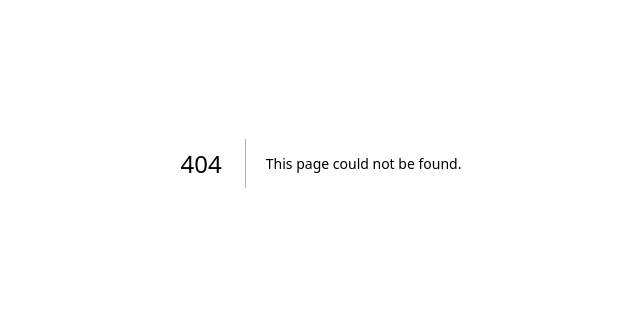
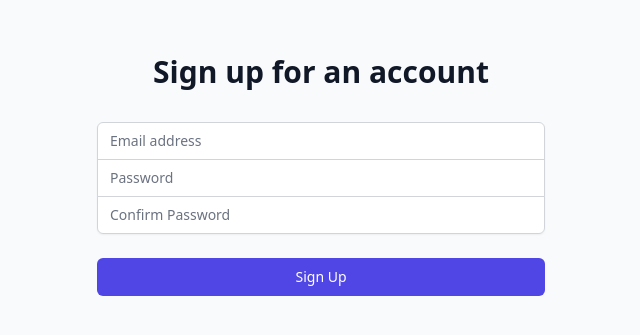
Before and after one commit to berkecengiz/healtcare-management-ai-bot, a Next.js app: page /signup in a window 1280 px wide. Before the commit this address had no page. Shown: the part 237-572 px from the top of the page, without its empty margins (319-959 px from the left). Built offline with nearby package versions, Linux system fonts and the light colour scheme.

Commit message:
login-signup

```diff
--- /dev/null
+++ b/src/pages/login.js
@@ -0,0 +1,28 @@
+import { useState } from 'react';
+// ... other imports as needed
+
+export default function SignIn() {
+  const [email, setEmail] = useState('');
+  const [password, setPassword] = useState('');
+
+  const handleSubmit = async (e) => {
+    e.preventDefault();
+    // Handle sign in
+  };
+
+  return (
+    <div className="min-h-screen flex items-center justify-center">
+      <form onSubmit={handleSubmit} className="bg-white p-6 rounded shadow-md">
+        <div>
+          <label htmlFor="email" className="block">Email</label>
+          <input type="email" id="email" value={email} onChange={e => setEmail(e.target.value)} className="border p-2 rounded w-full" />
+        </div>
+        <div className="mt-4">
+          <label htmlFor="password" className="block">Password</label>
+          <input type="password" id="password" value={password} onChange={e => setPassword(e.target.value)} className="border p-2 rounded w-full" />
+        </div>
+        <button type="submit" className="mt-4 bg-blue-500 text-white p-2 rounded">Log In</button>
+      </form>
+    </div>
+  );
+}
--- /dev/null
+++ b/src/pages/signup.js
@@ -0,0 +1,98 @@
+import axios from 'axios';
+import { useState } from 'react';
+
+export default function SignUp() {
+  const [email, setEmail] = useState('');
+  const [password, setPassword] = useState('');
+  const [confirmPassword, setConfirmPassword] = useState('');
+  const [error, setError] = useState('');
+
+  const handleSubmit = async (e) => {
+    e.preventDefault();
+    setError('');
+
+    if (password !== confirmPassword) {
+      setError('Passwords do not match.');
+      return;
+    }
+
+    try {
+      // Replace with your API endpoint
+      const response = await axios.post('/api/signup', { email, password });
+      // Handle response...
+    } catch (error) {
+      setError('An error occurred during sign up.');
+      // More error handling...
+    }
+  };
+
+  return (
+    <div className="min-h-screen flex items-center justify-center bg-gray-50 py-12 px-4 sm:px-6 lg:px-8">
+      <div className="max-w-md w-full space-y-8">
+        <div>
+          <h2 className="mt-6 text-center text-3xl font-extrabold text-gray-900">
+            Sign up for an account
+          </h2>
+        </div>
+        <form className="mt-8 space-y-6" onSubmit={handleSubmit}>
+          <input type="hidden" name="remember" defaultValue="true" />
+          <div className="rounded-md shadow-sm -space-y-px">
+            <div>
+              <label htmlFor="email-address" className="sr-only">Email address</label>
+              <input
+                id="email-address"
+                name="email"
+                type="email"
+                autoComplete="email"
+                required
+                className="appearance-none rounded-none relative block w-full px-3 py-2 border border-gray-300 placeholder-gray-500 text-gray-900 rounded-t-md focus:outline-none focus:ring-indigo-500 focus:border-indigo-500 focus:z-10 sm:text-sm"
+                placeholder="Email address"
+                value={email}
+                onChange={(e) => setEmail(e.target.value)}
+              />
+            </div>
+            <div>
+              <label htmlFor="password" className="sr-only">Password</label>
+              <input
+                id="password"
+                name="password"
+                type="password"
+                autoComplete="new-password"
+                required
+                className="appearance-none rounded-none relative block w-full px-3 py-2 border border-gray-300 placeholder-gray-500 text-gray-900 focus:outline-none focus:ring-indigo-500 focus:border-indigo-500 focus:z-10 sm:text-sm"
+                placeholder="Password"
+                value={password}
+                onChange={(e) => setPassword(e.target.value)}
+              />
+            </div>
+            <div>
+              <label htmlFor="confirm-password" className="sr-only">Confirm Password</label>
+              <input
+                id="confirm-password"
+                name="confirm-password"
+                type="password"
+                autoComplete="new-password"
+                required
+                className="appearance-none rounded-none relative block w-full px-3 py-2 border border-gray-300 placeholder-gray-500 text-gray-900 rounded-b-md focus:outline-none focus:ring-indigo-500 focus:border-indigo-500 focus:z-10 sm:text-sm"
+                placeholder="Confirm Password"
+                value={confirmPassword}
+                onChange={(e) => setConfirmPassword(e.target.value)}
+              />
+            </div>
+          </div>
+
+          {error && <div className="text-red-500 text-sm">{error}</div>}
+
+          <div>
+            <button
+              type="submit"
+              className="group relative w-full flex justify-center py-2 px-4 border border-transparent text-sm font-medium rounded-md text-white bg-indigo-600 hover:bg-indigo-700 focus:outline-none focus:ring-2 focus:ring-offset-2 focus:ring-indigo-500"
+            >
+              Sign Up
+            </button>
+          </div>
+        </form>
+      </div>
+    </div>
+  );
+}
```
